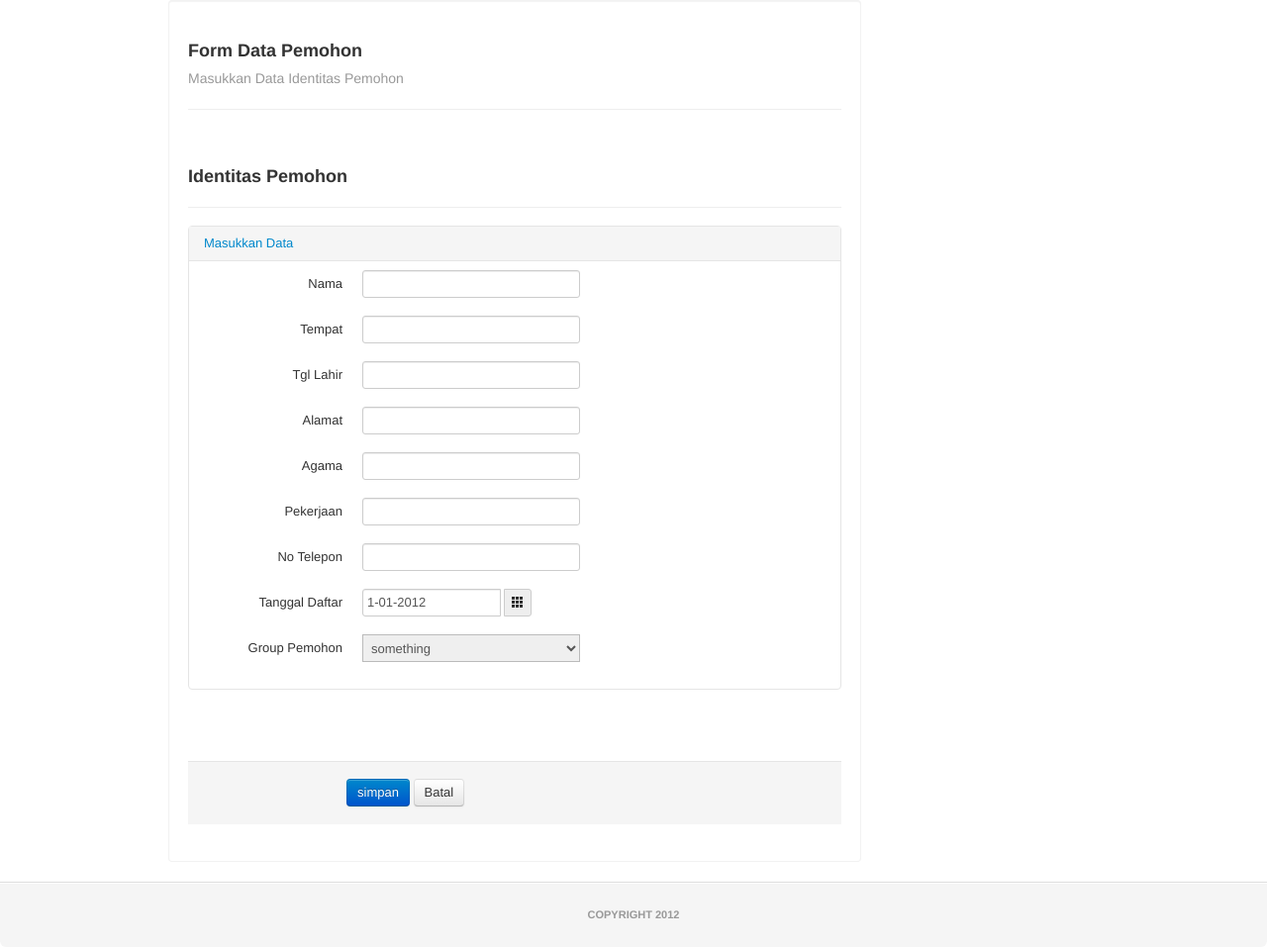
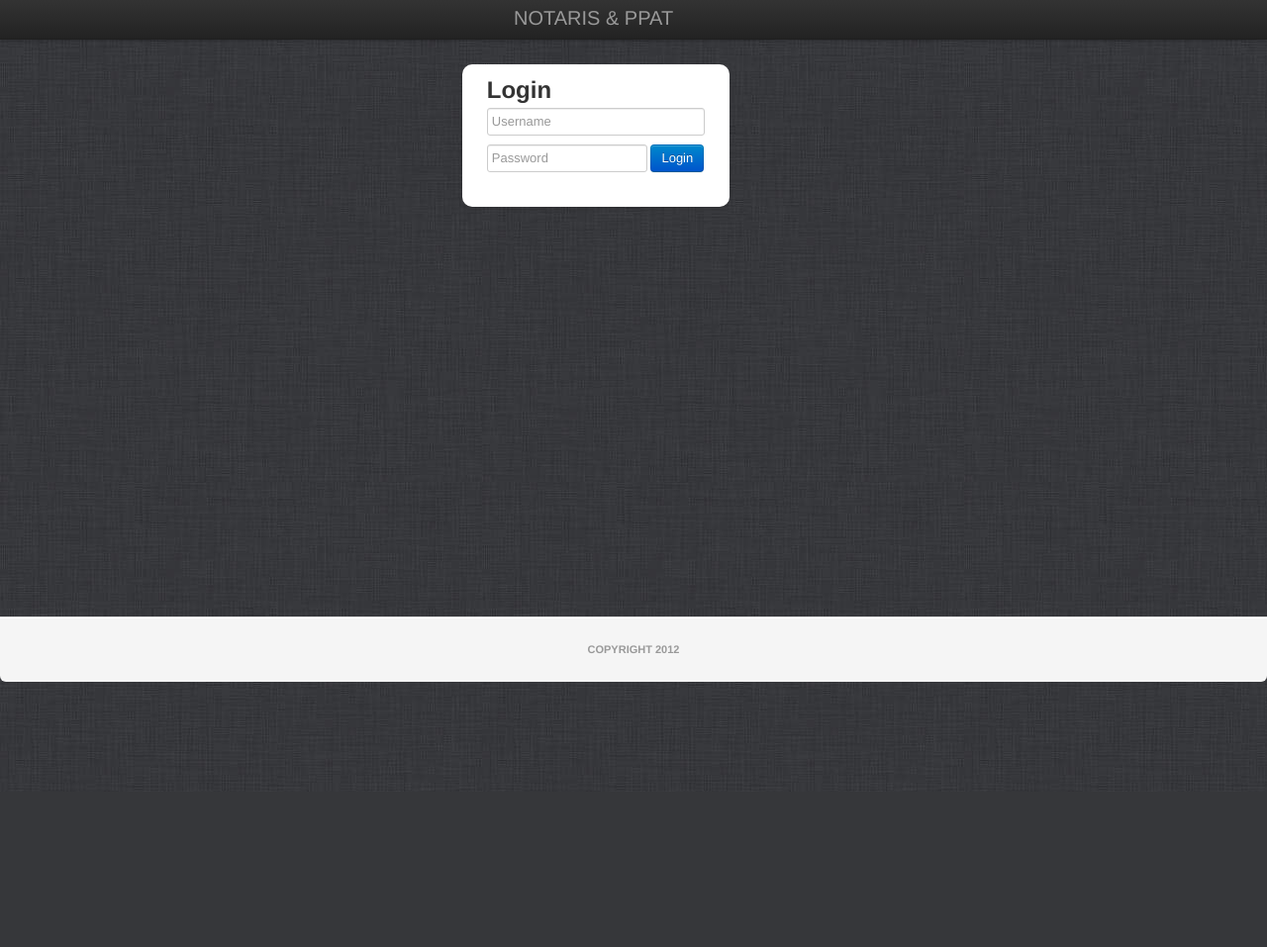
Before and after one commit to jampingstun/notproj, a PHP site: page /?op=1 in a window 1280 px wide. Shown: the whole page at 99% size. After the commit the page ends 755 px from the top, so only its background shows below. Run offline with PHP 8.4, Linux system fonts and the light colour scheme.

Commit message:
upgrade tampilan

```diff
--- a/view/header.php
+++ b/view/header.php
@@ -3,6 +3,26 @@
     <head>
         <link href="assets/css/bootstrap.css" rel="stylesheet">
             <style type="text/css">
+                body{
+                    background-image: url(./assets/img/bg.jpg);
+                    background-repeat: repeat;
+                }
+                .login{
+                    background-color: #fff;
+                    padding: 8px 25px;;
+                    margin: 0 -10px;
+                    -webkit-border-radius: 10px 10px 10px 10px;
+                    -moz-border-radius: 10px 10px 10px 10px;
+                    border-radius: 10px 10px 10px 10px;
+                    -webkit-box-shadow: 0 2px 4px rgba(0,0,0,.15);
+                    -moz-box-shadow: 0 2px 4px rgba(0,0,0,.15);
+                    box-shadow: 0 2px 4px rgba(0,0,0,.15);
+                }
+                .menu li{
+                }
+                .submenu li{
+                    margin-left: 29px;;
+                }
                 .submenu li:last-child{
                     padding-bottom: 3px;
                     margin-top: 10px;
@@ -12,14 +32,19 @@
                     padding-top: 3px;
                 }
                 .submenu li:hover{
-                    margin-left: 4px;
+                    margin-left: 34px;
 
                 }
                 .menuhead{
                     font-size: 2em;
                     font-family: arial;
                 }
+                .mepet{
+                    margin: 0;
+                    padding: 0;
+                    color: white;
+                }
 
             </style>
     </head>
-    <body >
+    <body>
--- a/view/login.php
+++ b/view/login.php
@@ -1,20 +1,16 @@
 
-<!-- Navbar
-    ================================================== -->
+<!-- Navbar ================================================== -->
 <div class="navbar navbar-fixed-top">
       <div class="navbar-inner">
-        <div class="container-fluid">
-          <a class="btn btn-navbar" data-toggle="collapse" data-target=".nav-collapse">
-            <span class="icon-bar"></span>
-            <span class="icon-bar"></span>
-            <span class="icon-bar"></span>
-          </a>
-          <a class="brand" href="#">NOTARIS PPAT</a>
-          <div class="nav-collapse">
-            <ul class="nav">
+        <div class="container">
+            <ul class="nav pull-left">
+<!--        menu kiri        -->
             </ul>
+                <p class="brand" style="margin-left: 35%; margin-bottom: 0;"> NOTARIS & PPAT </p>
 
-          </div><!--/.nav-collapse -->
+                <ul class="nav pull-right">
+<!--          menu kanan          -->
+                </ul>
         </div>
       </div>
     </div>
@@ -26,6 +22,7 @@
   <div class="container">
       <div class="content">
           <div class="row">
+              <div class="span3 login" style="margin-left: 33%">
                 <form id="login" action="proses_login.php" method="post">
                     <div class="login-form">
                     <h2>Login</h2>
@@ -44,6 +41,8 @@
               </div>
          </div>
       </div>
+  </div>
+      <br/><br/><br/><br/><br/><br/><br/><br/><br/><br/><br/><br/><br/><br/><br/><br/><br/><br/><br/><br/><br/><br/><br/>
   <?php
     $keluar = "$('.alert').hide()";
     if (!empty($_GET['error'])) {
--- a/view/tgrouppemohon.php
+++ b/view/tgrouppemohon.php
@@ -29,7 +29,7 @@
    <div class="container">
     <div class="row">
         <div class="span9">
-            <div class="well" style="background-color: white;">
+            <div class="" style="background-color: white;">
                 <div class="page-header">
                     <h3><b>Data Group Pemohon</b><br/><small>Data Identitas Group Pemohon</small></h3>
                 </div>
--- a/view/wrapper.php
+++ b/view/wrapper.php
@@ -1,3 +1,3 @@
 <?php
-include 'view/pemohon.php';
+include 'view/login.php';
 ?>
```
Also changed, not shown: view/menu.php (+8 -8 lines), assets/img/bg.jpg (added). Lines whose indentation alone changed are shown as unchanged.
